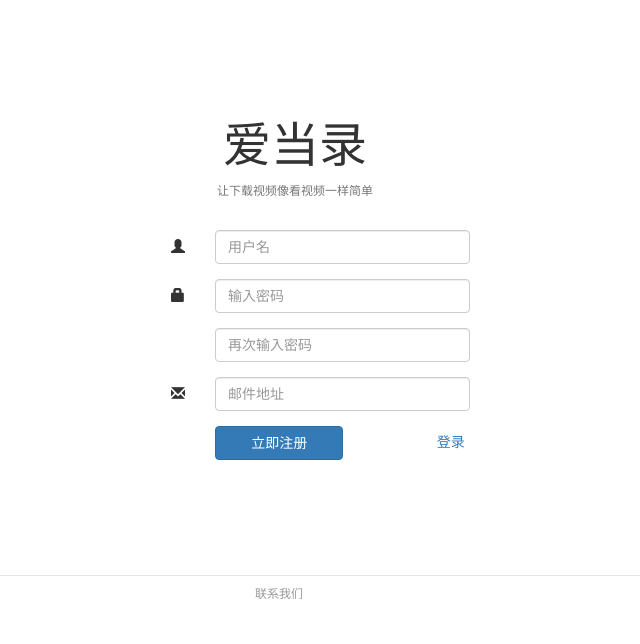
After one commit to cash2one/savevid, a Django app: page /register/ in a window 1280 px wide. The commit adds this page. Shown: the top 644 px of the page, without its empty margins (345-985 px from the left). Run offline with Django 3.2, Linux system fonts and the light colour scheme; some libraries are stand-ins or nearby versions.

Commit message:
login and register page

```diff
--- a/downloader/templates/base.html
+++ b/downloader/templates/base.html
@@ -1,7 +1,7 @@
 <!DOCTYPE html>
 <html>
     <head>
-        <title>爱当录</title>
+        <title>{% block title %}{% endblock %}</title>
         <meta name="description" content="爱当录支持各类视频网站的视频下载，让你轻轻松松下载视频，让下载视频像看视频一样简单" />
         <meta name="keywords" content="视频下载,秒拍视频下载,微拍视频下载,微录客视频下载,微博视频下载,微视视频下载" />
         <link rel="stylesheet" href="/static/css/bootstrap.min.css" type="text/css">
@@ -17,16 +17,8 @@
         </script>
     </head>
     <body>
-        <nav class="navbar navbar-default navbar-static-top">
-            <div class="container">
-                <ul class="nav navbar-nav">
-                    <li><a href="">登录</a></li>
-                    <li><a href="">注册</a></li>
-                </ul>
-            </div>
-        </nav>
+        {% block content %}{% endblock %}
         <div class="container">
-            {% block content %}{% endblock %}
             <div class="col-lg-8 col-lg-offset-2 footer">
                 <div class="links">
                     <div class="link first"><a href="/aboutus/">联系我们</a></div>
--- /dev/null
+++ b/downloader/templates/register.html
@@ -0,0 +1,59 @@
+{% extends "base.html" %}
+{% block title %}注册 - 爱当录{% endblock %}
+{% block content %}
+<div class="container">
+    <div class="row brand">
+        <div class="col-md-8 col-md-offset-2">
+            <h1 class="text-center">爱当录</h1>
+            <p class="text-center text-muted scd-text">让下载视频像看视频一样简单</p>
+        </div>
+    </div>
+    <div class="col-md-4 col-md-offset-4">
+        <form class="form-horizontal" id="login" method="post" action="/register/">{% csrf_token %}
+            {% if error %}
+            <div class="alert alert-danger" role="alert">
+                <span class="glyphicon glyphicon-exclamation-sign" aria-hidden="true"></span>
+                    Invalid username or password
+            </div>
+            {% endif %}
+            <div class="form-group">
+                <label for="username" class="col-md-3 control-label">
+                    <span class="glyphicon glyphicon-user" aria-hidden="true"></span>
+                </label>
+                <div class="col-md-9">
+                    <input id="ip-un" type="text" class="form-control" placeholder="用户名" name="username">
+                </div>
+            </div>
+            <div class="form-group">
+                <label for="password" class="col-md-3 control-label">
+                    <span class="glyphicon glyphicon-lock" aria-hidden="true"></span>
+                </label>
+                <div class="col-md-9">
+                    <input id="ip-pw" type="password" class="form-control" placeholder="输入密码" name="password">
+                </div>
+            </div>
+            <div class="form-group">
+                <div class="col-md-offset-3 col-md-9">
+                    <input id="ip-pw" type="password" class="form-control" placeholder="再次输入密码" name="password">
+                </div>
+            </div>
+            <div class="form-group">
+                <label for="email" class="col-md-3 control-label">
+                    <span class="glyphicon glyphicon-envelope" aria-hidden="true"></span>
+                </label>
+                <div class="col-md-9">
+                    <input id="ip-email" type="text" class="form-control" placeholder="邮件地址" name="email">
+                </div>
+            </div>
+            <div class="form-group">
+                <div class="col-md-offset-3 col-md-5">
+                    <button id="rg-btn" type="submit" class="btn btn-primary btn-block" onclick="">立即注册</button>
+                </div>
+                <div class="col-md-2 rg-right">
+                    <a href="/userlogin">登录</a>
+                </div>
+            </div>
+        </form>
+    </div>
+</div>
+{% endblock %}
--- a/downloader/urls.py
+++ b/downloader/urls.py
@@ -5,4 +5,9 @@ urlpatterns = [
     url(r'^$', views.index, name='index'),
     url(r'^get_link/$', views.get_link, name='get_link'),
     url(r'^aboutus/$', views.aboutus, name='aboutus'),
+    url(r'^userlogin/$', views.userlogin, name='userlogin'),
+    url(r'^logout/$', views.logout, name='logout'),
+    url(r'^login/$', views.login, name='login'),
+    url(r'^register/$', views.register, name='register'),
+    url(r'^userregister/$', views.userregister, name='userregister'),
 ]
--- a/downloader/views.py
+++ b/downloader/views.py
@@ -2,8 +2,9 @@
 import logging
 import re
 import urlparse
-from django.shortcuts import render
-from django.http import JsonResponse
+from django.contrib import auth
+from django.shortcuts import render, redirect
+from django.http import JsonResponse, Http404
 from lib import *
 
 logger = logging.getLogger(__name__)
@@ -42,3 +43,32 @@ def get_link(request):
 
 def aboutus(request):
     return render(request, 'aboutus.html')
+
+def login(request):
+    if request.method == "GET":
+        raise Http404("Invalid Request")
+    if request.method == "POST":
+        username = request.POST.get("username", "")
+        password = request.POST.get("password", "")
+        user = auth.authenticate(username=username, password=password)
+        if user is not None:
+            if not request.POST.get("remember_me", None):
+                request.session.set_expiry(0)
+            auth.login(request, user)
+            return JsonResponse({"success": True, "msg": ""})
+        else:
+            err = "Invalid username or password"
+            return JsonResponse({"success": False, "msg": err})
+
+def userlogin(request):
+    return render(request, "login.html")
+
+def userregister(request):
+    return render(request, "register.html")
+
+def register(request):
+    return render(request, "register.html")
+
+def logout(request):
+    auth.logout(request)
+    return redirect("index")
--- a/static/css/downloader.css
+++ b/static/css/downloader.css
@@ -1,5 +1,9 @@
 .outer-wrapper {
     min-height:100%;
+}
+
+.navbar-default {
+    background-color: #fff;
 }
 
 .navbar {
@@ -17,6 +21,15 @@
 
 .brand h1 {
     font-size: 48px;
+}
+
+.fg-right{
+    float:right;
+}
+
+.rg-right {
+    float:right;
+    padding-top:6px;
 }
 
 .scd-text {
@@ -50,7 +63,15 @@ div#result {
     margin-top: 50px;
     display:none;
     border: 1px solid #ccc;
-    padding: 4px;
+}
+
+div#result .rs-status {
+    border-radius:0;
+    border-color:transparent;
+}
+
+div#result .rs-content {
+    margin: 4px;
 }
 
 .glyphicon-refresh-animate {
@@ -76,7 +97,7 @@ div.footer {
     clear:both;
     height:70px;
     margin-top:100px;
-    border-top:1px solid #ccc;
+    border-top:1px solid #e7e7e7;
     /*font-family:"Helvetica Neue",Helvetica,Arial,sans-serif;*/
     font-size:12px
 }
--- a/static/js/downloader.js
+++ b/static/js/downloader.js
@@ -47,7 +47,7 @@ $.ajaxSetup({
 var downloader = {
     init: function() {
         $('#download').click(function(e) {
-            var html_load = '<div class="alert alert-info"><span class="glyphicon glyphicon-refresh glyphicon-refresh-animate"></span><span class="stat-text"> 正在获取下载链接中...</span></div>';
+            var html_load = '<div class="alert alert-info rs-status"><span class="glyphicon glyphicon-refresh glyphicon-refresh-animate"></span><span class="stat-text"> 正在获取下载链接中...</span></div>';
             $("#result").html(html_load).fadeIn();
             var url = $('input[name="url"]').val();
             var data = {
@@ -60,8 +60,8 @@ var downloader = {
                 success: function(resp) {
                     if(resp.success) {
                         var tmpl = '\
-                        <div class="alert alert-success"><span class="glyphicon glyphicon-ok"></span><span class="stat-text"> 成功获取下载地址</span></div> \
-                        <div class="media"> \
+                        <div class="alert alert-success rs-status"><span class="glyphicon glyphicon-ok"></span><span class="stat-text"> 成功获取下载地址</span></div> \
+                        <div class="media rs-content"> \
                           <div class="media-left media-middle"> \
                             <a href="{{ vid }}"> \
                               <img class="media-object vid-img" src="{{ img }}" alt="{{ desc }}"> \
@@ -76,8 +76,8 @@ var downloader = {
                         $("#result").html(html);
                     }
                     else {
-                        var tmpl_err = '<div class="alert alert-danger"><span class="glyphicon glyphicon-exclamation-sign"></span><span class="stat-text"> {{ msg }}</span></div>';
-                        var html_err = Mustache.render(tmpl_err, { msg: resp.msg});
+                        var tmpl_err = '<div class="alert alert-danger rs-status"><span class="glyphicon glyphicon-exclamation-sign"></span><span class="stat-text"> {{ msg }}</span></div>';
+                        var html_err = Mustache.render(tmpl_err, { msg: resp.msg });
                         $("#result").html(html_err);
                     }
                 }
```
Also changed, not shown: downloader/templates/index.html (+23 -3 lines), downloader/templates/login.html (added, +54 -0 lines).
